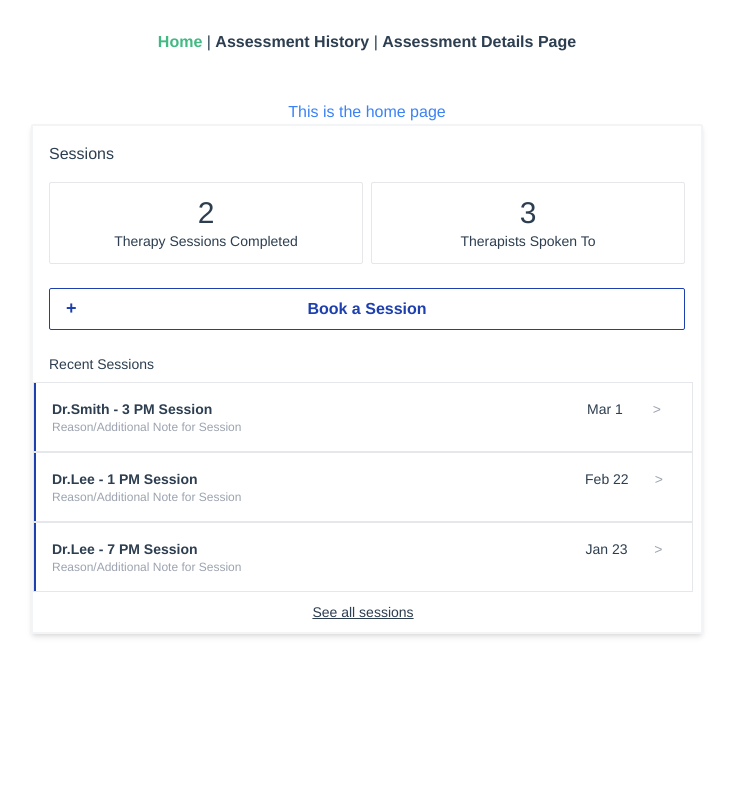
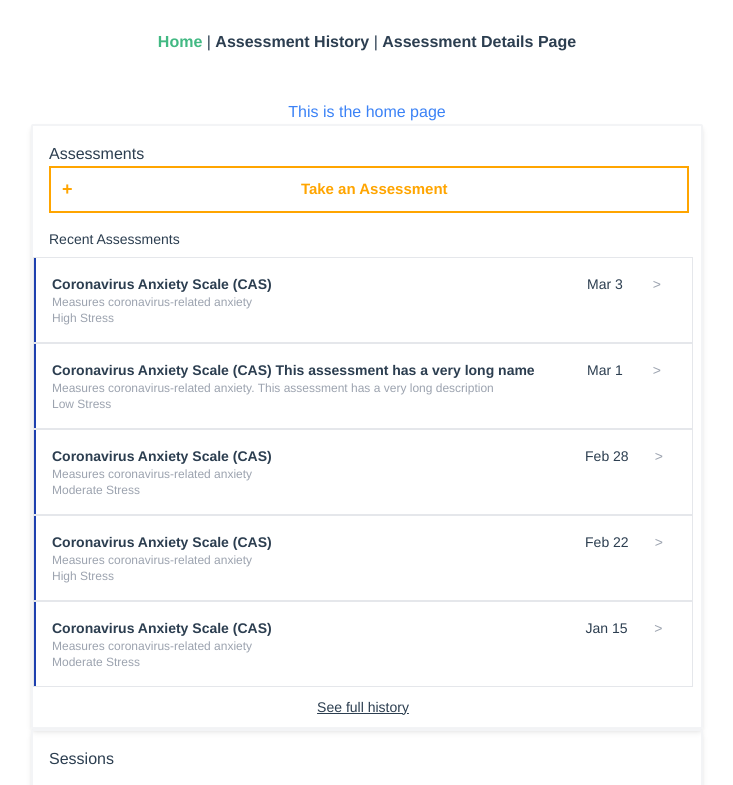
Before and after one commit to UW-EWB-Design/wazi-winter-2022, a Vue app: page / in a window 1280 px wide. Shown: the top 785 px of the page, without its empty margins (273-1006 px from the left). Built offline with nearby package versions, Linux system fonts and the light colour scheme.

Commit message:
added assessment button and list of cards

```diff
--- a/package.json
+++ b/package.json
@@ -15,6 +15,7 @@
     "@vue/cli-plugin-babel": "~4.5.0",
     "@vue/cli-plugin-router": "~4.5.0",
     "@vue/cli-service": "~4.5.0",
-    "@vue/compiler-sfc": "^3.0.0"
+    "@vue/compiler-sfc": "^3.0.0",
+    "vue-cli-plugin-vuetify": "~2.4.3"
   }
 }
--- /dev/null
+++ b/src/components/assessments/AssessmentButton.vue
@@ -0,0 +1,40 @@
+<template>
+<button class="AssessmentButton">
+  <span class="text-lg leading-tight">+</span><slot>Take an Assessment</slot>
+</button>
+</template>
+
+<script>
+
+export default {
+  name: "AssessmentButton",
+}
+</script>
+
+<style scoped>
+.AssessmentButton {
+  background: white;
+  border: orange 2px solid;
+  color: orange;
+  cursor: pointer;
+  font-size: 0.75rem;
+  padding: 10px 25px;
+  transition-duration: 0.4s;
+  font-weight: 700;
+  font-size: 15px;
+  width: 640px;
+}
+
+.AssessmentButton:hover {
+  background-color: orange;
+  color: black;
+}
+
+span {
+  float: left;
+  left: -14px;
+  position: relative;
+}
+
+
+</style>
--- /dev/null
+++ b/src/components/assessments/AssessmentCard.vue
@@ -0,0 +1,28 @@
+<template>
+	<div class="AssessmentCard">
+		<div class="w-full text-left text-sm border border-gray-200 hover:bg-gray-100 cursor-pointer">
+			<div class="border-l-2 border-blue-800 p-4">
+				<div class="flex flex-row justify-between">
+					<b>{{ assessment.name }}</b>
+					<div class="flex justify-around w-1/6">
+						<p>{{ assessment.dateTime }}</p>
+						<p class="text-gray-400 hover:text-blue-800" href="#">></p>
+					</div>
+
+				</div>
+
+				<p class="text-gray-400 text-xs">{{assessment.description}}</p>
+				<p class="text-gray-400 text-xs">{{assessment.level}} Stress</p>
+
+			</div>
+
+		</div>
+	</div>
+</template>
+
+<script>
+export default {
+	name: "AssesmentCard",
+	props: { assessment: Object }
+};
+</script>
--- /dev/null
+++ b/src/components/assessments/Assessments.vue
@@ -0,0 +1,53 @@
+<template>
+	<div class="Assessments">
+		<div class="max-w-md mx-auto shadow-md border-2 border-gray-100 rounded-sm overflow-hidden md:max-w-2xl">
+			<div class="p-4 w-full">
+				<div class="text-left text-base">Assessments</div>
+
+				<!-- Take an Assessment -->
+				<AssessmentButton />
+			</div>
+			<!-- Recent Sessions -->
+			<div v-if="totalAssessments > 0" class="pb-2 pr-2 w-full">
+				<div class="pb-2 px-4 text-sm text-left">Recent Assessments</div>
+				<div class="flex flex-col h-5/6">
+					<ul>
+						<!-- List of assessments -->
+						<li v-for="assessment in assessments" :key="assessment.id">
+							<AssessmentCard :assessment="assessment" />
+						</li>
+					</ul>
+				</div>
+				<div class="pt-2">
+					<a class="text-sm underline cursor-pointer hover:bold" href="#">See full history</a>
+				</div>
+			</div>
+		</div>
+	</div>
+</template>
+
+<script>
+import AssessmentCard from "./AssessmentCard.vue";
+import AssessmentButton from './AssessmentButton.vue'
+
+
+export default {
+	name: "Assessments",
+	props: { assessments: Array },
+	components: {
+        AssessmentCard,
+        AssessmentButton
+    },
+	data() {
+		return {
+			totalAssessments: this.assessments.length,
+		};
+	},
+	computed: {
+		recentSessions: function () {
+			// assuming sessions are sorted by date
+			return this.assessments.slice(0, 3);
+		},
+	},
+};
+</script>
--- a/src/views/Home.vue
+++ b/src/views/Home.vue
@@ -2,6 +2,7 @@
 	<div class="home">
 		<div class="p-4">
 			<h1 class="text-blue-500">This is the home page</h1>
+			<Assessments :assessments="assessments" />
 			<Sessions :sessions="sessions" :userTherapists="userTherapists" />
 		</div>
 	</div>
@@ -9,10 +10,14 @@
 
 <script>
 import Sessions from "../components/sessions/Sessions.vue";
+import Assessments from "../components/assessments/Assessments.vue";
 
 export default {
 	name: "Home",
-	components: { Sessions },
+	components: {
+		Sessions,
+		Assessments,
+	},
 	data() {
 		return {
 			sessions: [
@@ -74,7 +79,44 @@ export default {
                 {
                     name: "John",
                 },
-            ]
+            ],
+			assessments: [
+				{
+					id: 1,
+					name: 'Coronavirus Anxiety Scale (CAS)',
+					description: 'Measures coronavirus-related anxiety',
+					level: 'High',
+					dateTime: 'Mar 3'
+				},
+				{
+					id: 2,
+					name: 'Coronavirus Anxiety Scale (CAS) This assessment has a very long name',
+					description: 'Measures coronavirus-related anxiety. This assessment has a very long description',
+					level: 'Low',
+					dateTime: 'Mar 1'
+				},
+				{
+					id: 3,
+					name: 'Coronavirus Anxiety Scale (CAS)',
+					description: 'Measures coronavirus-related anxiety',
+					level: 'Moderate',
+					dateTime: 'Feb 28'
+				},
+				{
+					id: 4,
+					name: 'Coronavirus Anxiety Scale (CAS)',
+					description: 'Measures coronavirus-related anxiety',
+					level: 'High',
+					dateTime: 'Feb 22'
+				},
+				{
+					id: 5,
+					name: 'Coronavirus Anxiety Scale (CAS)',
+					description: 'Measures coronavirus-related anxiety',
+					level: 'Moderate',
+					dateTime: 'Jan 15'
+				},
+			]
 		};
 	},
 };
```
Also changed, not shown: 1 other file (tests, documents, lock files or other folders).
